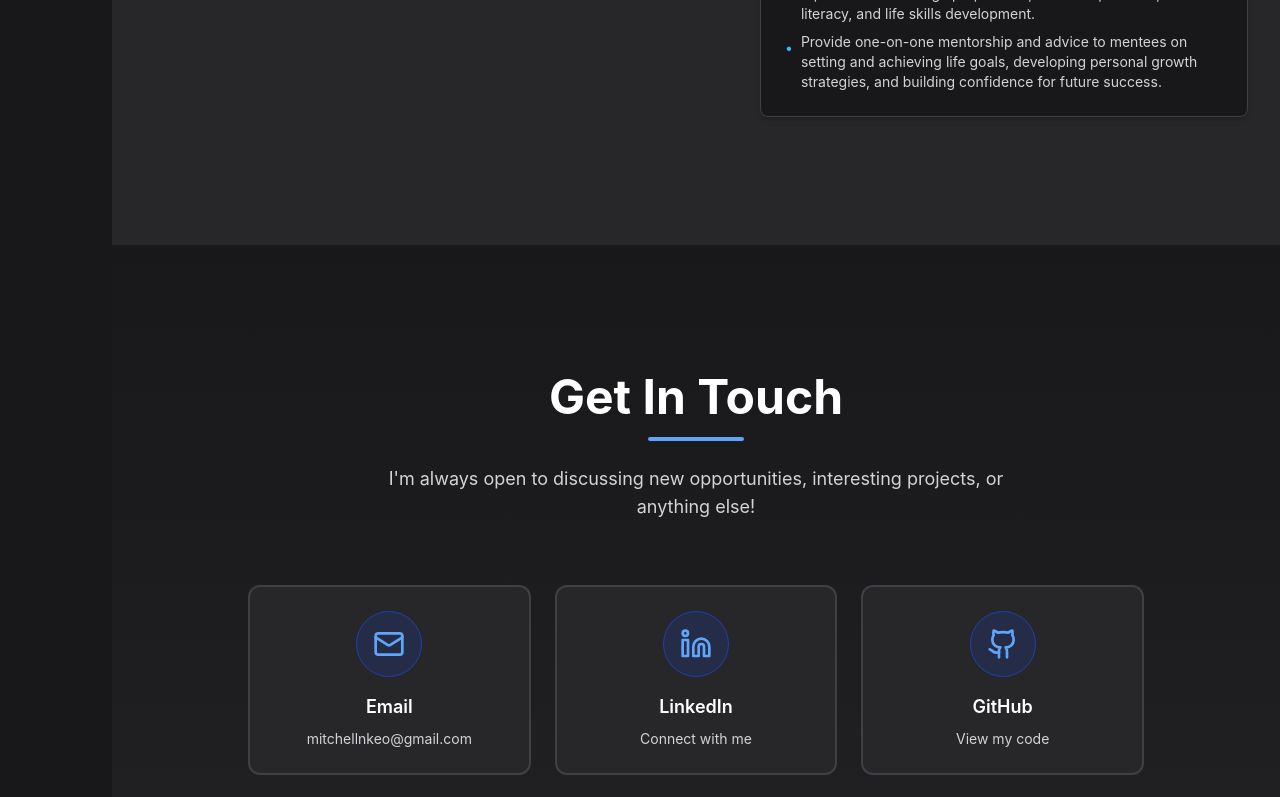
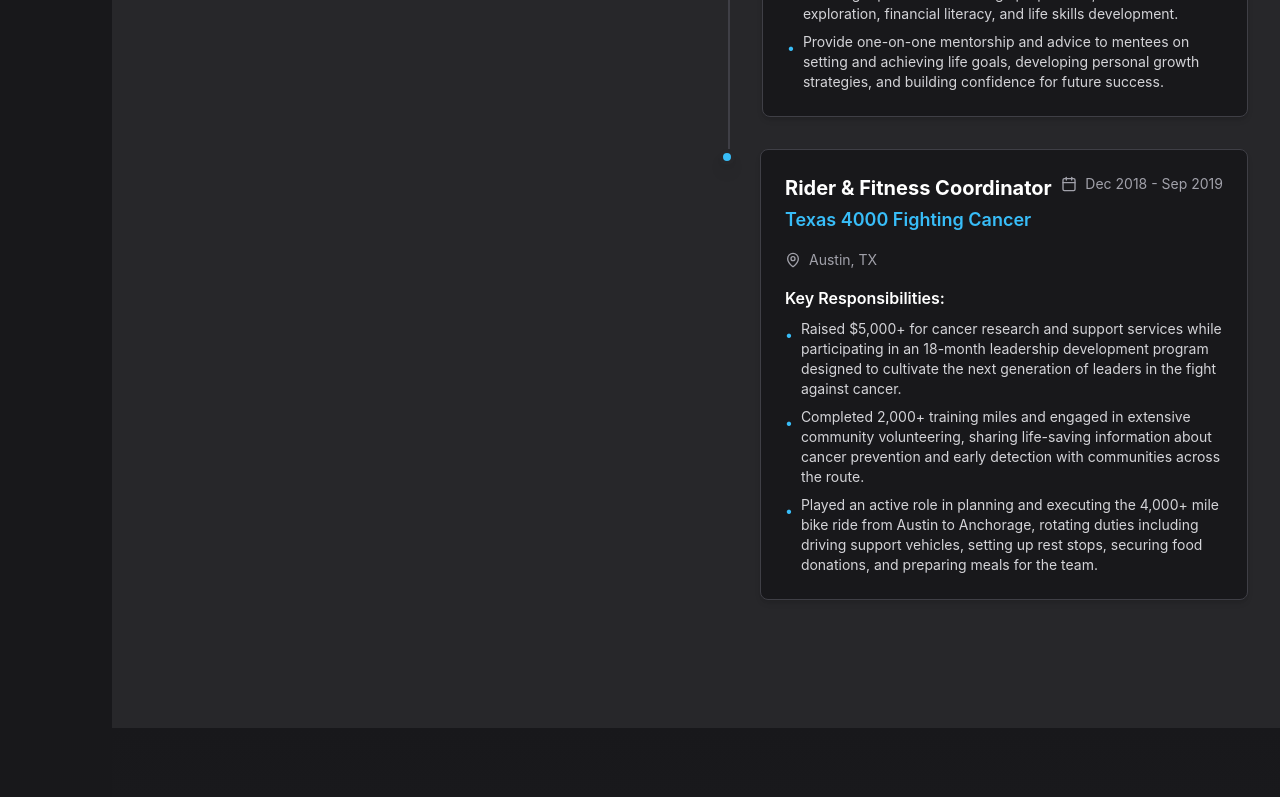
Before and after one commit to mitchellnkeo/portfolio, a React (Vite) app: page / in a window 1280 px wide. Shown: the part 8661-9458 px from the top of the page. Built offline with nearby package versions, Linux system fonts and the light colour scheme.

Commit message:
Texas 4000

```diff
--- a/src/data/volunteering.ts
+++ b/src/data/volunteering.ts
@@ -29,4 +29,18 @@
       'Provide one-on-one mentorship and advice to mentees on setting and achieving life goals, developing personal growth strategies, and building confidence for future success.',
     ],
   },
+  {
+    id: '3',
+    organization: 'Texas 4000 Fighting Cancer',
+    position: 'Rider & Fitness Coordinator',
+    startDate: '2018-12',
+    endDate: '2019-09',
+    current: false,
+    location: 'Austin, TX',
+    responsibilities: [
+      'Raised $5,000+ for cancer research and support services while participating in an 18-month leadership development program designed to cultivate the next generation of leaders in the fight against cancer.',
+      'Completed 2,000+ training miles and engaged in extensive community volunteering, sharing life-saving information about cancer prevention and early detection with communities across the route.',
+      'Played an active role in planning and executing the 4,000+ mile bike ride from Austin to Anchorage, rotating duties including driving support vehicles, setting up rest stops, securing food donations, and preparing meals for the team.',
+    ],
+  },
 ];
```
